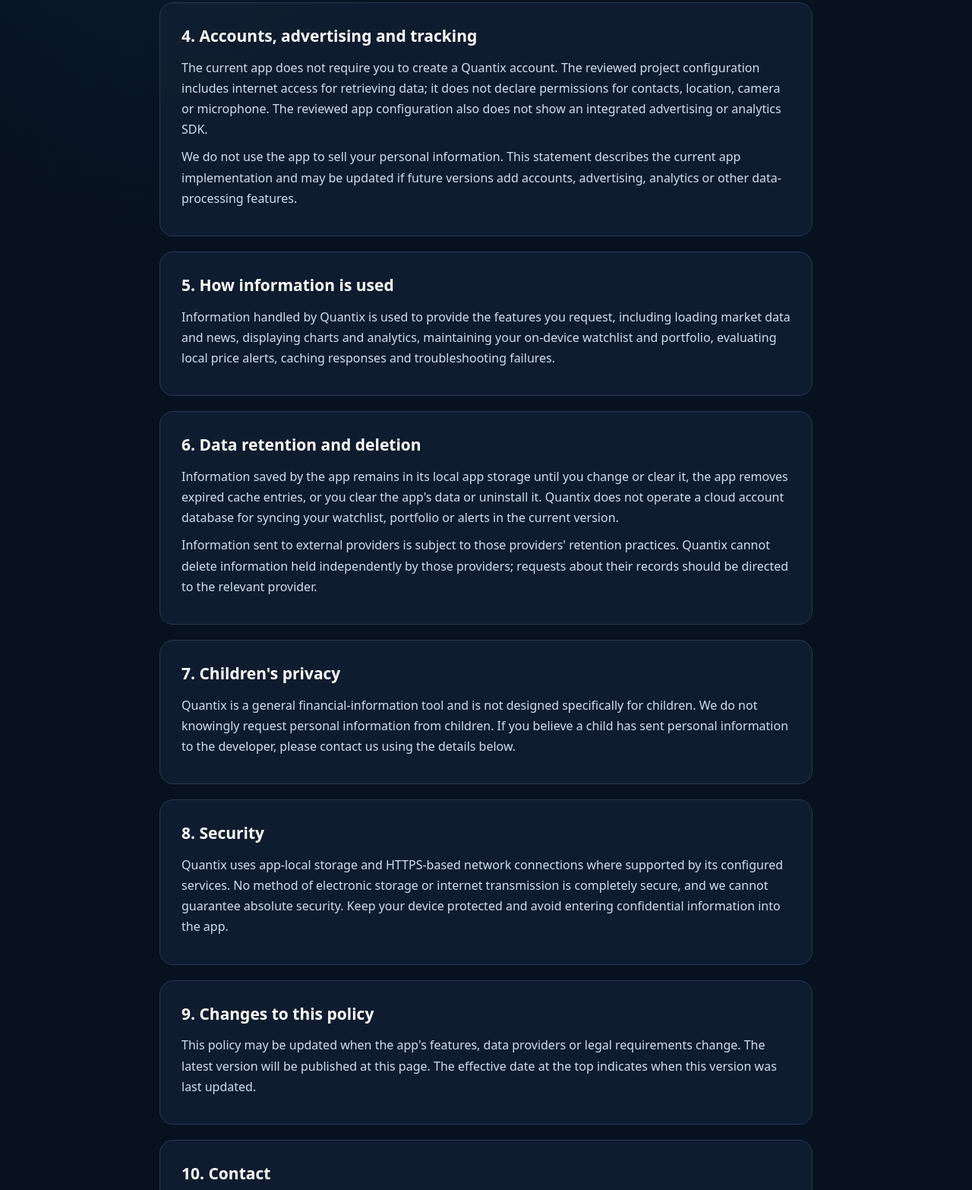
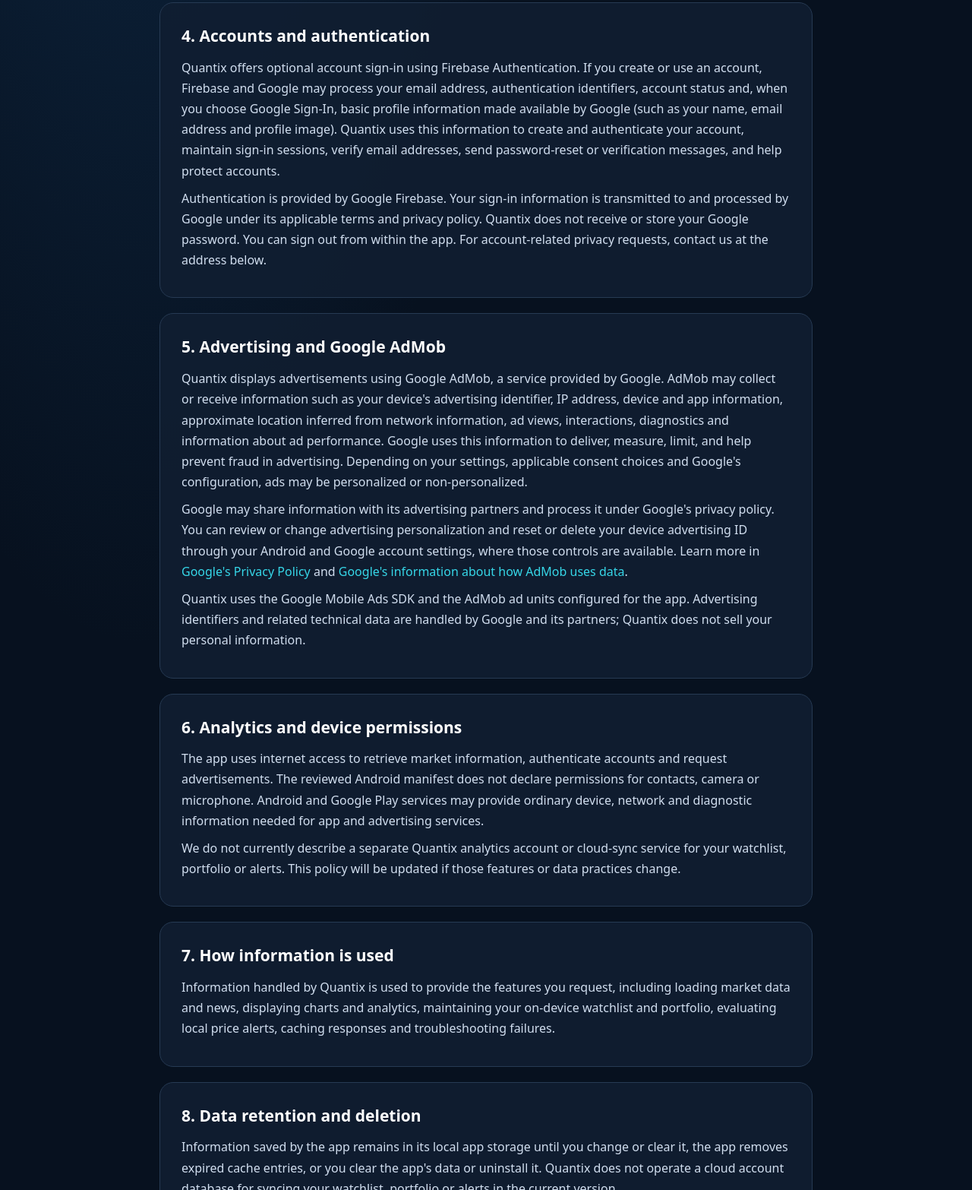
Before and after one commit to anishacharya95/quantix-privacy-policy, a plain HTML site: page index.html in a window 1280 px wide. Shown: the part 1855-3421 px from the top of the page at 76% size. Drawn offline with Linux system fonts and the light colour scheme.

Commit message:
Update Quantix privacy policy for Firebase and AdMob

```diff
--- a/index.html
+++ b/index.html
@@ -63,39 +63,52 @@ h2{font-size:21px;margin:0 0 10px;color:#fff}p{margin:9px 0;color:#d1deef}ul{pad
 </section>
 
 <section class="panel">
-<h2>4. Accounts, advertising and tracking</h2>
-<p>The current app does not require you to create a Quantix account. The reviewed project configuration includes internet access for retrieving data; it does not declare permissions for contacts, location, camera or microphone. The reviewed app configuration also does not show an integrated advertising or analytics SDK.</p>
-<p>We do not use the app to sell your personal information. This statement describes the current app implementation and may be updated if future versions add accounts, advertising, analytics or other data-processing features.</p>
+<h2>4. Accounts and authentication</h2>
+<p>Quantix offers optional account sign-in using Firebase Authentication. If you create or use an account, Firebase and Google may process your email address, authentication identifiers, account status and, when you choose Google Sign-In, basic profile information made available by Google (such as your name, email address and profile image). Quantix uses this information to create and authenticate your account, maintain sign-in sessions, verify email addresses, send password-reset or verification messages, and help protect accounts.</p>
+<p>Authentication is provided by Google Firebase. Your sign-in information is transmitted to and processed by Google under its applicable terms and privacy policy. Quantix does not receive or store your Google password. You can sign out from within the app. For account-related privacy requests, contact us at the address below.</p>
 </section>
 
 <section class="panel">
-<h2>5. How information is used</h2>
+<h2>5. Advertising and Google AdMob</h2>
+<p>Quantix displays advertisements using Google AdMob, a service provided by Google. AdMob may collect or receive information such as your device's advertising identifier, IP address, device and app information, approximate location inferred from network information, ad views, interactions, diagnostics and information about ad performance. Google uses this information to deliver, measure, limit, and help prevent fraud in advertising. Depending on your settings, applicable consent choices and Google's configuration, ads may be personalized or non-personalized.</p>
+<p>Google may share information with its advertising partners and process it under Google's privacy policy. You can review or change advertising personalization and reset or delete your device advertising ID through your Android and Google account settings, where those controls are available. Learn more in <a href="https://policies.google.com/privacy">Google's Privacy Policy</a> and <a href="https://support.google.com/admob/answer/6128543">Google's information about how AdMob uses data</a>.</p>
+<p>Quantix uses the Google Mobile Ads SDK and the AdMob ad units configured for the app. Advertising identifiers and related technical data are handled by Google and its partners; Quantix does not sell your personal information.</p>
+</section>
+
+<section class="panel">
+<h2>6. Analytics and device permissions</h2>
+<p>The app uses internet access to retrieve market information, authenticate accounts and request advertisements. The reviewed Android manifest does not declare permissions for contacts, camera or microphone. Android and Google Play services may provide ordinary device, network and diagnostic information needed for app and advertising services.</p>
+<p>We do not currently describe a separate Quantix analytics account or cloud-sync service for your watchlist, portfolio or alerts. This policy will be updated if those features or data practices change.</p>
+</section>
+
+<section class="panel">
+<h2>7. How information is used</h2>
 <p>Information handled by Quantix is used to provide the features you request, including loading market data and news, displaying charts and analytics, maintaining your on-device watchlist and portfolio, evaluating local price alerts, caching responses and troubleshooting failures.</p>
 </section>
 
 <section class="panel">
-<h2>6. Data retention and deletion</h2>
+<h2>8. Data retention and deletion</h2>
 <p>Information saved by the app remains in its local app storage until you change or clear it, the app removes expired cache entries, or you clear the app's data or uninstall it. Quantix does not operate a cloud account database for syncing your watchlist, portfolio or alerts in the current version.</p>
 <p>Information sent to external providers is subject to those providers' retention practices. Quantix cannot delete information held independently by those providers; requests about their records should be directed to the relevant provider.</p>
 </section>
 
 <section class="panel">
-<h2>7. Children's privacy</h2>
+<h2>9. Children's privacy</h2>
 <p>Quantix is a general financial-information tool and is not designed specifically for children. We do not knowingly request personal information from children. If you believe a child has sent personal information to the developer, please contact us using the details below.</p>
 </section>
 
 <section class="panel">
-<h2>8. Security</h2>
+<h2>10. Security</h2>
 <p>Quantix uses app-local storage and HTTPS-based network connections where supported by its configured services. No method of electronic storage or internet transmission is completely secure, and we cannot guarantee absolute security. Keep your device protected and avoid entering confidential information into the app.</p>
 </section>
 
 <section class="panel">
-<h2>9. Changes to this policy</h2>
+<h2>11. Changes to this policy</h2>
 <p>This policy may be updated when the app's features, data providers or legal requirements change. The latest version will be published at this page. The effective date at the top indicates when this version was last updated.</p>
 </section>
 
 <section class="panel">
-<h2>10. Contact</h2>
+<h2>12. Contact</h2>
 <p>For questions or privacy requests about Quantix, email <a href="mailto:anishacharya95@gmail.com">anishacharya95@gmail.com</a>. You can also visit the <a href="https://github.com/anishacharya95">developer's GitHub profile</a> or the <a href="https://github.com/anishacharya95/quantix-privacy-policy">privacy-policy repository</a>.</p>
 <p class="note">Please do not post sensitive personal information in a public GitHub issue or discussion.</p>
 </section>
```
